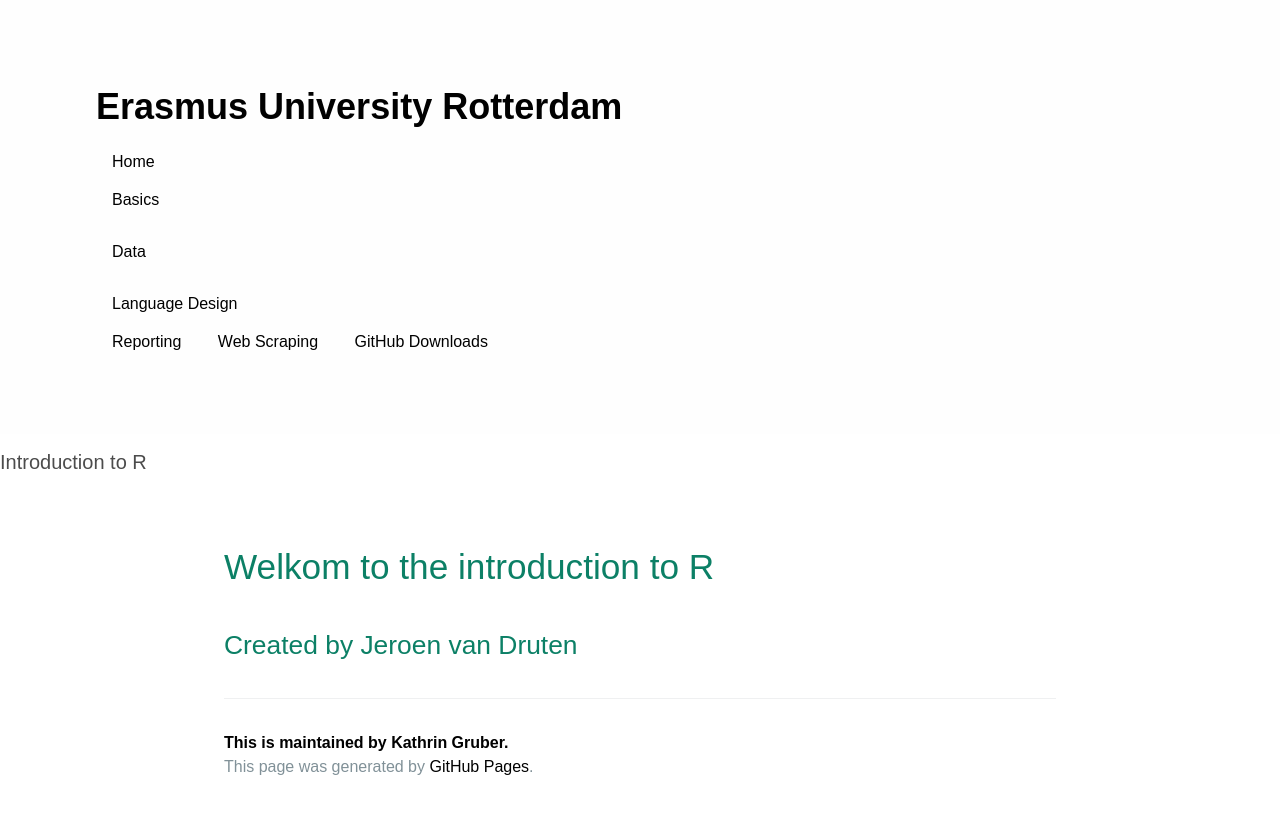
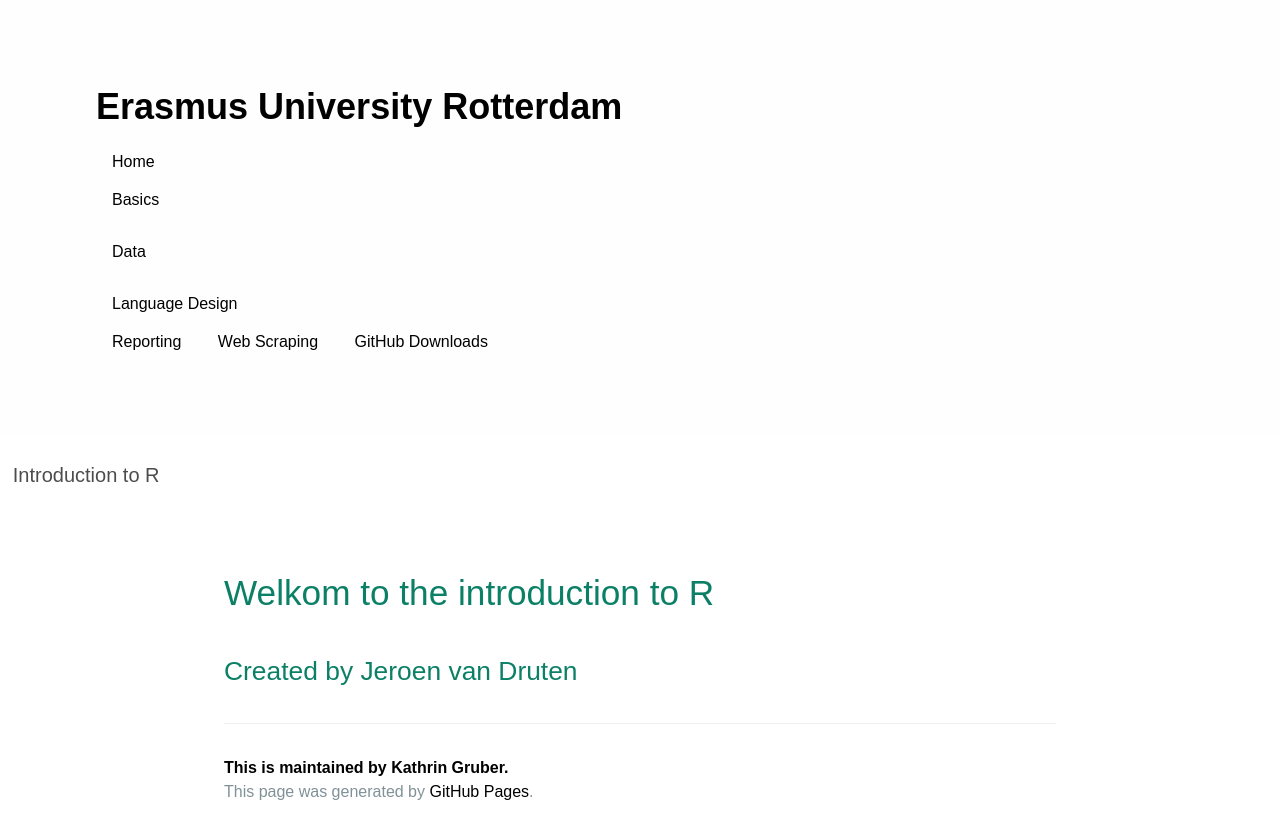
Before and after one commit to jmjvdruten/introductiontoR, a Jekyll site: the page built from index.md, in a window 1280 px wide. Shown: the top 839 px of the page. Built offline with Jekyll 4.4.1, drawn with Linux system fonts in a browser that asks for light colours.

Commit message:
Update stylesheet.css

```diff
--- a/stylesheets/stylesheet.css
+++ b/stylesheets/stylesheet.css
@@ -123,6 +123,7 @@ a {
   background-image: ; }
 
 .project-tagline {
+  padding: 0.8rem;
   margin-bottom: 2rem;
   font-weight: normal;
   opacity: 0.7; }
```
